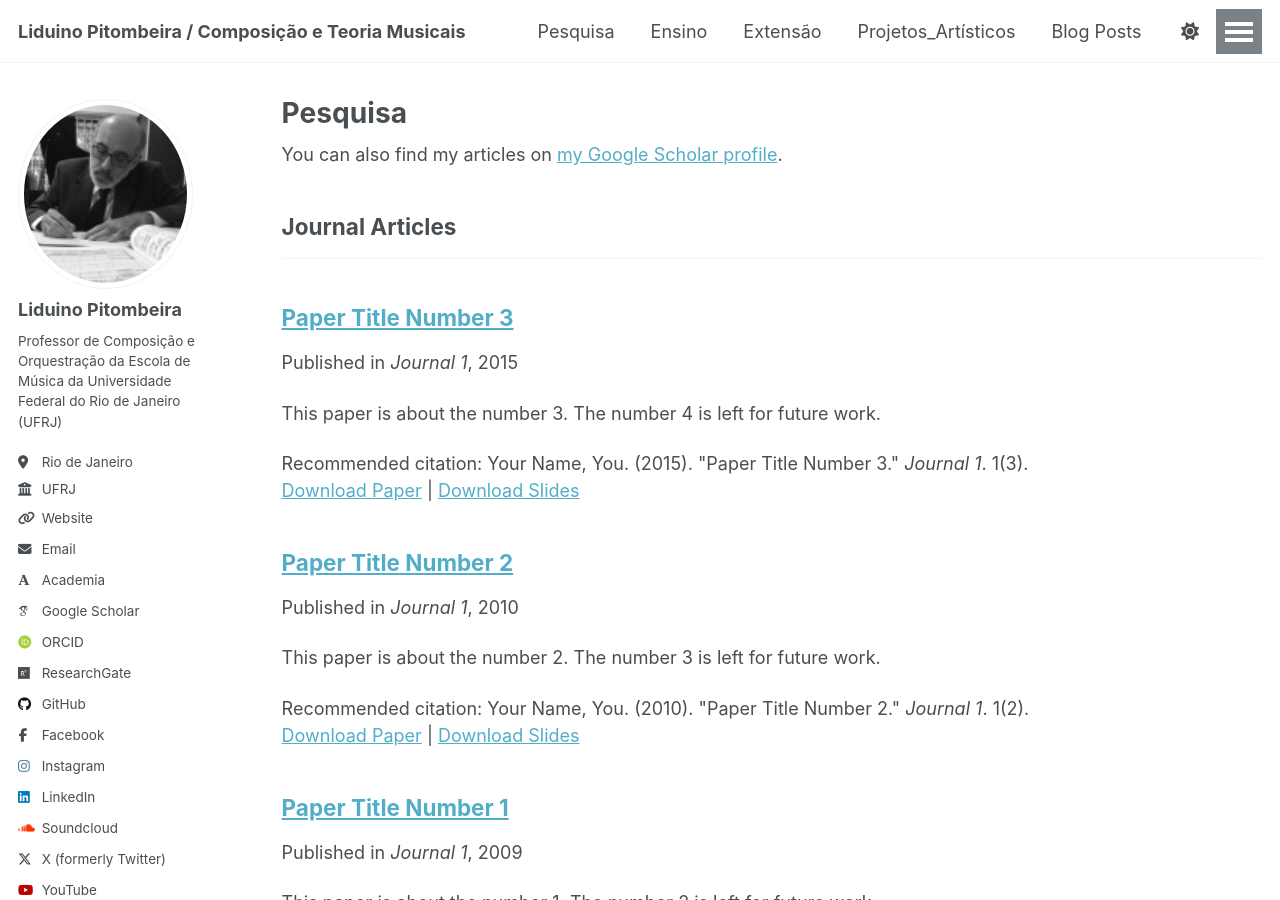
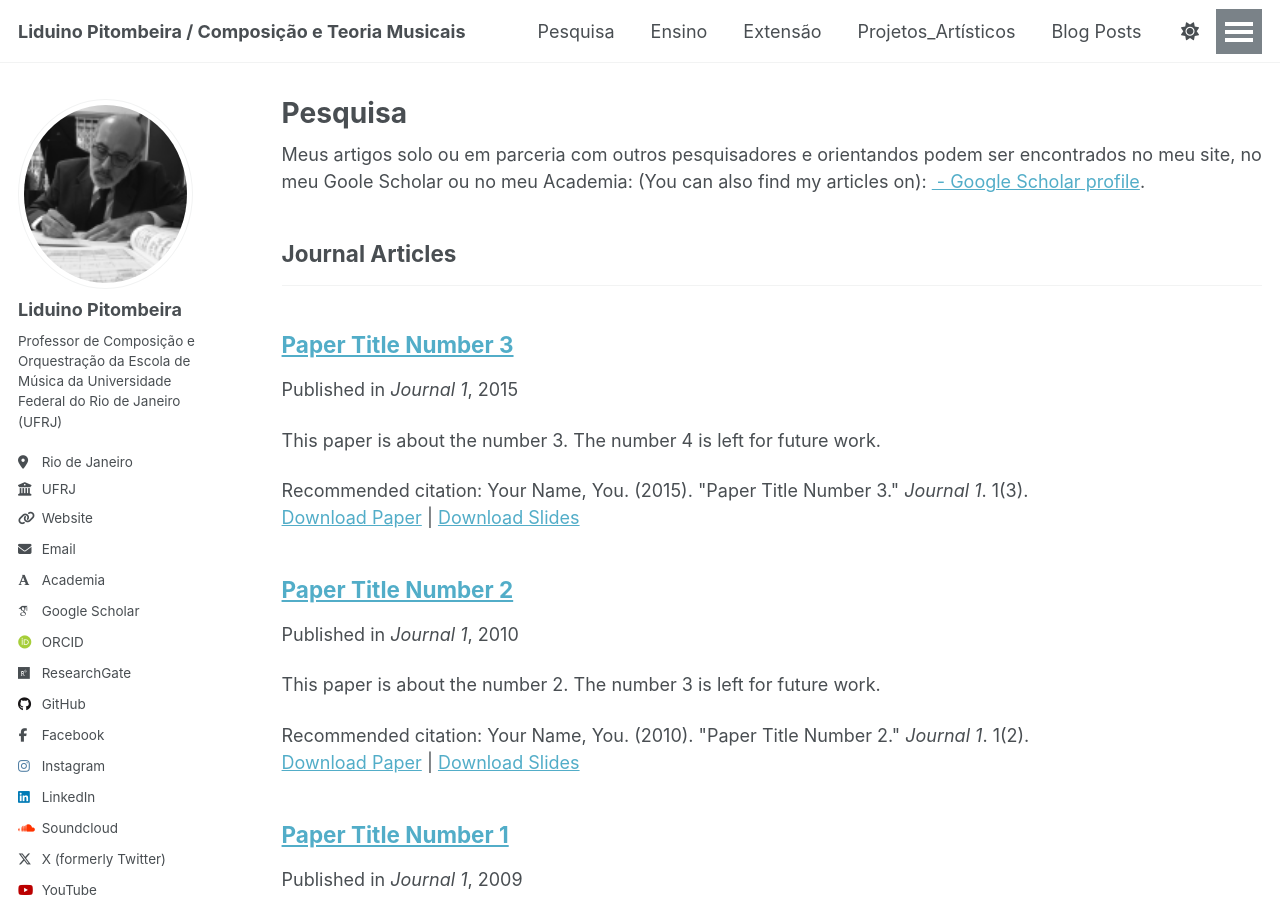
Before and after one commit to liduinopitombeira/liduinopitombeira.github.io, a Jekyll site: the page built from _pages/pesquisa.html, in a window 1280 px wide and 900 px high. Built offline with Jekyll 4.4.1, drawn with Linux system fonts in a browser that asks for light colours; some web fonts are replaced.

Commit message:
Update pesquisa.html

```diff
--- a/_pages/pesquisa.html
+++ b/_pages/pesquisa.html
@@ -6,7 +6,10 @@ author_profile: true
 ---
 
 {% if site.author.googlescholar %}
-  <div class="wordwrap">You can also find my articles on <a href="{{site.author.googlescholar}}">my Google Scholar profile</a>.</div>
+  <div class="wordwrap">Meus artigos solo ou em parceria com outros pesquisadores e orientandos
+    podem ser encontrados no meu site, no meu Goole Scholar ou no meu Academia:
+   (You can also find my articles on):
+         <a href="{{site.author.googlescholar}}"> - Google Scholar profile</a>.</div>
 {% endif %}
 
 {% include base_path %}
```
